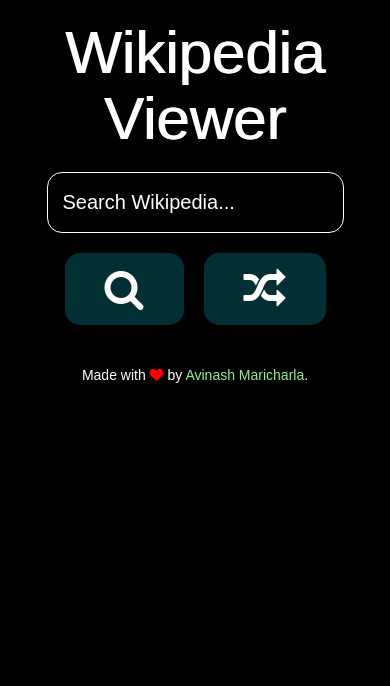
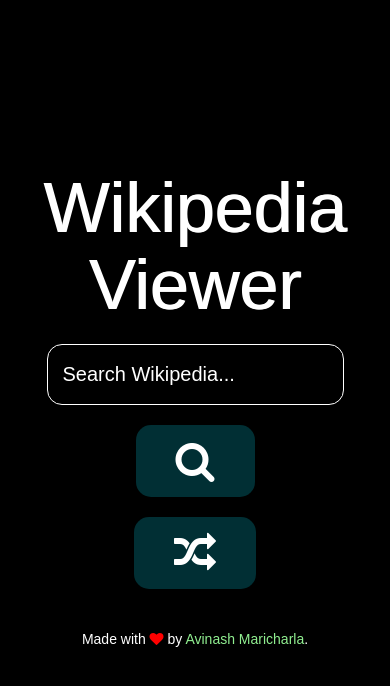
Before and after one commit to Avinash554/wikipedia_viewer, a plain HTML site: page index.html in a window 390 px wide. Drawn offline with nearby package versions, Linux system fonts and the light colour scheme.

Commit message:
Edited to Mobile View

```diff
--- a/css/style.css
+++ b/css/style.css
@@ -120,11 +120,13 @@
   text-decoration: none;
 }
 
-@media only screen and (max-width: 800px) {
+@media only screen and (max-width: 976px) {
   h1 {
-      font-size: 60px;
+      font-size: 5em;
   }
-
+  body{
+	  margin-top: 150px;
+  }
   input {
     font-size: 20px;
   }
@@ -139,7 +141,7 @@
   }
 
   #wikiSearchForm {
-      width: 80%;
+      width: 50%;
     }
 }
 .fa-heart{
```
